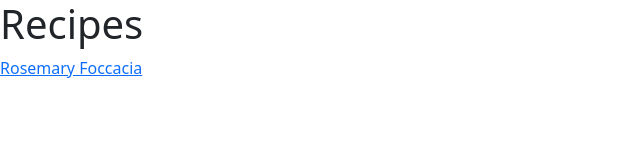
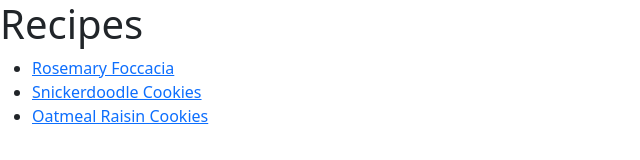
Before and after one commit to blucorazon/top-html, a plain HTML site: page index.html in a window 1280 px wide. Shown: the whole page, without its empty margins (0-640 px from the left). Drawn offline with nearby package versions, Linux system fonts and the light colour scheme.

Commit message:
Add new recipe links to homepage

```diff
--- a/index.html
+++ b/index.html
@@ -12,7 +12,12 @@
 
 <body>
     <h1>Recipes</h1>
-    <a href="recipes/focaccia.html">Rosemary Foccacia</a>
+    <ul class="recipes">
+        <li><a href="recipes/focaccia.html">Rosemary Foccacia</a></li>
+        <li><a href="recipes/snickerdoodle.html">Snickerdoodle Cookies</a></li>
+        <li><a href="recipes/oatmeal.html">Oatmeal Raisin Cookies</a></li>
+    </ul>
+
     <script src="https://cdn.jsdelivr.net/npm/bootstrap@5.3.3/dist/js/bootstrap.bundle.min.js"
         integrity="sha384-YvpcrYf0tY3lHB60NNkmXc5s9fDVZLESaAA55NDzOxhy9GkcIdslK1eN7N6jIeHz"
         crossorigin="anonymous"></script>
```
